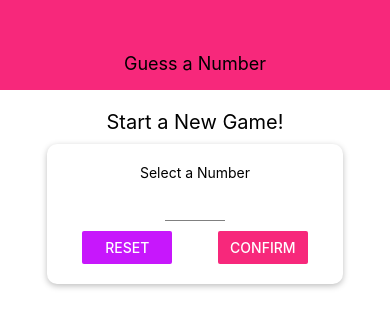
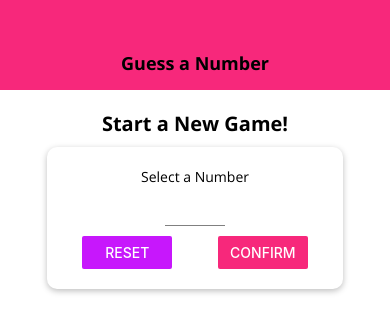
Before and after one commit to Vimbayinashe/number-guessing-game, a React Native app: screen / in a window 390 px wide. Shown: the top 332 px of the page. Built offline with nearby package versions, Linux system fonts and the light colour scheme.

Commit message:
Add default font-styles and colors

```diff
--- a/App.js
+++ b/App.js
@@ -1,15 +1,39 @@
 import React, { useState } from 'react';
 import { StyleSheet, View } from 'react-native';
+import * as Font from 'expo-font';  //allows me to load fonts
+import { AppLoading } from 'expo';  //prolongs page loading until assets are loaded
+
 import Header from './components/Header';
 import StartScreen from './screens/StartScreen';
 import GameScreen from './screens/GameScreen';
 import GameOverScreen from './screens/GameOverScreen';
+
+
+const fetchFonts = () => {
+
+    // key: the name by which refers to a particular font
+    return Font.loadAsync({
+        'open-sans': require('./assets/fonts/OpenSans-Regular.ttf'),
+        'open-sans-bold': require('./assets/fonts/OpenSans-Bold.ttf')
+    });
+};
 
 export default function App() {
 
     const [userNumber, setUserNumber] = useState();
     const [gameOver, setGameOver] = useState(false);
     const [rounds, setRounds] = useState(0);
+    const [dataLoaded, setDataLoaded] = useState(false);
+
+    // render <AppLoading /> until async fetchFonts returns a promise
+    // executes onFinish afterwards
+    if (!dataLoaded) {
+        return <AppLoading
+                    startAsync={fetchFonts}
+                    onFinish={() => setDataLoaded(true)}
+                    onError={(err) => console.log(err)}
+                />
+    }
 
     const startGame = (selectedNumber) => {
         setUserNumber(selectedNumber);
--- /dev/null
+++ b/components/BodyText.js
@@ -0,0 +1,12 @@
+import React from 'react';
+import { View, Text, StyleSheet } from 'react-native';
+
+const BodyText = (props) => <Text style={styles.body}>{props.children}</Text>;
+
+const styles = StyleSheet.create({
+   body: {
+       fontFamily: 'open-sans'
+   }
+});
+
+export default BodyText;
--- a/components/Header.js
+++ b/components/Header.js
@@ -1,6 +1,7 @@
 import React from 'react';
 import { View, Text, StyleSheet } from 'react-native';
 
+import TitleText from './TitleText';
 import Colors from '../constants/colors';
 
 
@@ -8,7 +9,7 @@ const Header = (props) => {
 
     return(
         <View style={styles.header}>
-            <Text style={styles.headerTitle}>{props.title}</Text>
+            <TitleText style={styles.headerTitle}>{props.title}</TitleText>
         </View>
     )
 };
@@ -20,11 +21,12 @@ const styles = StyleSheet.create({
         paddingTop: 36,
         backgroundColor: Colors.primary,
         alignItems: 'center',
-        justifyContent: 'center'
+        justifyContent: 'center',
     },
     headerTitle: {
         color: 'black',
         fontSize: 18,
+        fontFamily: 'open-sans-bold',
     }
 });
 
--- /dev/null
+++ b/components/TitleText.js
@@ -0,0 +1,15 @@
+import React from 'react';
+import { View, Text, StyleSheet } from 'react-native';
+
+const TitleText = (props) => (
+    <Text style={{...styles.title, ...props.style}}>{props.children}</Text>
+);
+
+const styles = StyleSheet.create({
+   title: {
+       fontFamily: 'open-sans-bold',
+       fontSize: 18
+   }
+});
+
+export default TitleText;
--- /dev/null
+++ b/constants/default-styles.js
@@ -0,0 +1,11 @@
+import { StyleSheet } from 'react-native';
+
+export default StyleSheet.create({
+    bodyText: {
+        fontFamily: 'open-sans',
+    },
+    title: {
+        fontFamily: 'open-sans-bold',
+        fontSize: 18
+    }
+});
--- a/package.json
+++ b/package.json
@@ -13,7 +13,8 @@
     "react": "~16.11.0",
     "react-dom": "~16.11.0",
     "react-native": "https://github.com/expo/react-native/archive/sdk-38.0.2.tar.gz",
-    "react-native-web": "~0.11.7"
+    "react-native-web": "~0.11.7",
+    "expo-font": "~8.2.1"
   },
   "devDependencies": {
     "@babel/core": "^7.8.6",
--- a/screens/GameScreen.js
+++ b/screens/GameScreen.js
@@ -1,7 +1,10 @@
 import React, { useState, useRef, useEffect } from 'react';
 import { View, Text, StyleSheet, Button, Alert } from 'react-native';
+
 import NumberContainer from '../components/NumberContainer';
 import Card from '../components/Card';
+import DefaultStyles from '../constants/default-styles';
+
 
 const GameScreen = (props) => {
 
@@ -50,7 +53,7 @@ const GameScreen = (props) => {
 
     return(
         <View style={styles.screen}>
-            <Text>Opponent's Guess</Text>
+            <Text style={DefaultStyles.title}>Opponent's Guess</Text>
             <NumberContainer>{currentGuess}</NumberContainer>
             <Card style={styles.buttonContainer}>
                 {/* <Button title="Smaller" onPress={nextGuess.bind(this, 'lower')} /> */}
--- a/screens/StartScreen.js
+++ b/screens/StartScreen.js
@@ -4,6 +4,8 @@ import { View, Text, StyleSheet, Button, TouchableWithoutFeedback, Keyboard, Ale
 import Card from '../components/Card';
 import Input from '../components/Input';
 import NumberContainer from '../components/NumberContainer';
+import BodyText from '../components/BodyText';
+import TitleText from '../components/TitleText';
 import Colors from '../constants/colors';
 
 const StartScreen = (props) => {
@@ -53,9 +55,9 @@ return(
         Keyboard.dismiss();
     }}>
         <View style={styles.screen}>
-            <Text style={styles.title}>Start a New Game!</Text>
+            <TitleText style={styles.title}>Start a New Game!</TitleText>
             <Card style={styles.inputContainer}>
-                <Text>Select a Number</Text>
+                <BodyText>Select a Number</BodyText>
                 <Input style={styles.input}
                     autoCapitalize="none"
                     blurOnSubmit
@@ -88,7 +90,8 @@ const styles = StyleSheet.create({
    },
    title: {
         fontSize: 20,
-        marginVertical: 10 //=> marginTop & marginBottom
+        marginVertical: 10, //=> marginTop & marginBottom
+        fontFamily: 'open-sans-bold'
    },
    inputContainer: {
         width: 300,
```
Also changed, not shown: assets/fonts/OpenSans-Bold.ttf (added), assets/fonts/OpenSans-Regular.ttf (added).
